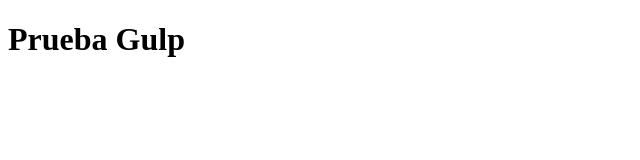
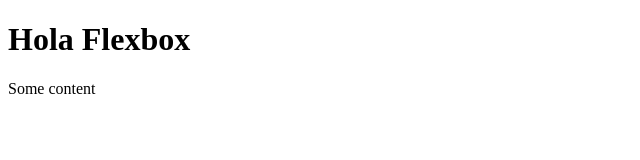
Before and after one commit to Maytetxu/flexbox_course, a website: page index.html in a window 1280 px wide. Shown: the whole page, without its empty margins (0-640 px from the left). Drawn offline with Linux system fonts and the light colour scheme.

Commit message:
Actualizar index.html

```diff
--- a/index.html
+++ b/index.html
@@ -6,6 +6,7 @@
     <title>Document</title>
 </head>
 <body>
-    <h1>Prueba Gulp</h1>
+    <h1>Hola Flexbox</h1>
+    <p>Some content</p>
 </body>
 </html>
```
